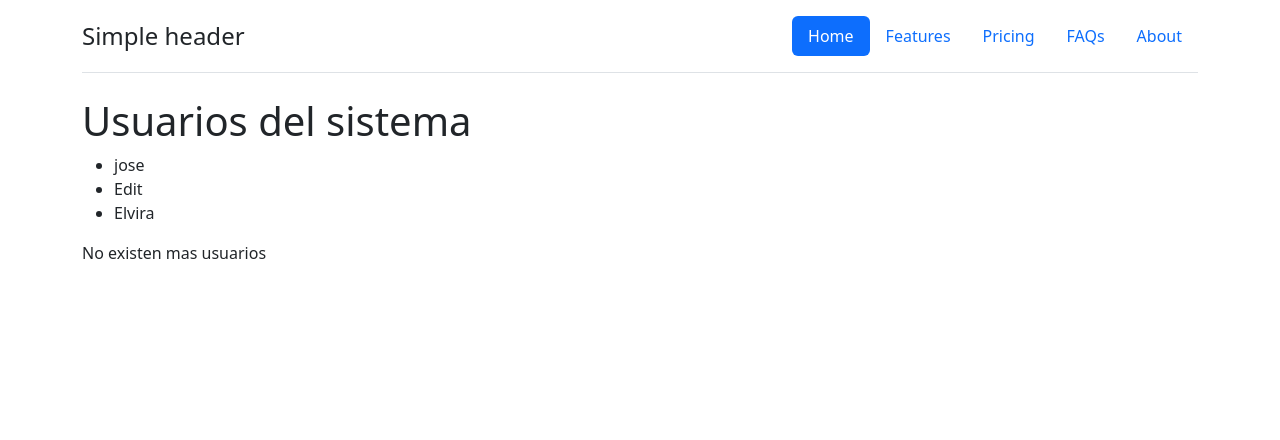
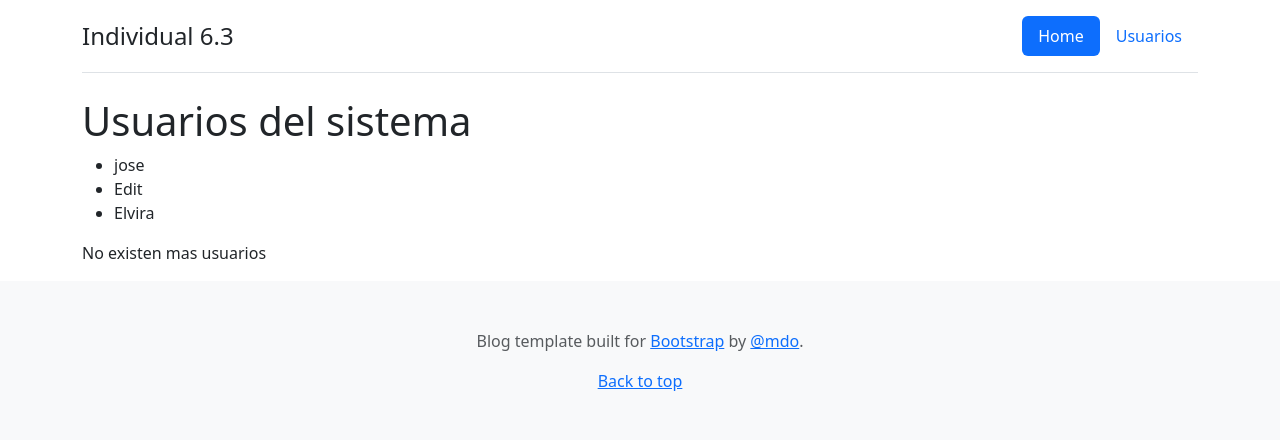
Before and after one commit to josemartinezceron/PythonIndividuales, a Django app: page /users/ in a window 1280 px wide. Shown: the top 440 px of the page. Run offline with Django 4.2, Linux system fonts and the light colour scheme; data comes from the database, SQL or seed files in the repository.

Commit message:
terminado 6.3

```diff
--- a/Individual 6.3/sitiomodelos/appmodelos/templates/base_layout.html
+++ b/Individual 6.3/sitiomodelos/appmodelos/templates/base_layout.html
@@ -18,15 +18,12 @@
         <header class="d-flex flex-wrap justify-content-center py-3 mb-4 border-bottom">
           <a href="/" class="d-flex align-items-center mb-3 mb-md-0 me-md-auto text-dark text-decoration-none">
             <!-- <svg class="bi me-2" width="40" height="32"><use xlink:href="#bootstrap"/></svg> -->
-            <span class="fs-4">Simple header</span>
+            <span class="fs-4">Individual 6.3</span>
           </a>
 
           <ul class="nav nav-pills">
-            <li class="nav-item"><a href="#" class="nav-link active" aria-current="page">Home</a></li>
-            <li class="nav-item"><a href="#" class="nav-link">Features</a></li>
-            <li class="nav-item"><a href="#" class="nav-link">Pricing</a></li>
-            <li class="nav-item"><a href="#" class="nav-link">FAQs</a></li>
-            <li class="nav-item"><a href="#" class="nav-link">About</a></li>
+            <li class="nav-item"><a href="{% url 'home' %}" class="nav-link active" aria-current="page">Home</a></li>
+            <li class="nav-item"><a href="{% url 'usuarios' %}" class="nav-link">Usuarios</a></li>
           </ul>
         </header>
       </div>
@@ -34,6 +31,11 @@
         {% block content %}
         {% endblock %}
       </main>
-
+  <footer class="py-5 text-center text-body-secondary bg-body-tertiary">
+    <p>Blog template built for <a href="https://getbootstrap.com/">Bootstrap</a> by <a href="https://twitter.com/mdo">@mdo</a>.</p>
+    <p class="mb-0">
+      <a href="#">Back to top</a>
+    </p>
+  </footer>
 </body>
 </html>
--- a/Individual 6.3/sitiomodelos/appmodelos/urls.py
+++ b/Individual 6.3/sitiomodelos/appmodelos/urls.py
@@ -5,6 +5,6 @@ from django.conf.urls.static import static
 from appmodelos import views
 
 urlpatterns = [
-    path('home/', views.home, name='proyectos'),
+    path('', views.home, name='home'),
     path('users/', views.usuarios, name='usuarios'),
 ]
```
Also changed, not shown: Individual 6.3/sitiomodelos/appmodelos/templates/index.html (+6 -8 lines), Individual 6.3/sitiomodelos/appmodelos/static/gestorproyectos/img/agujero.png (added), Individual 6.3/sitiomodelos/appmodelos/static/gestorproyectos/img/astronauta.png (added), Individual 6.3/sitiomodelos/appmodelos/static/gestorproyectos/img/geometria.png (added), 7 other files.
